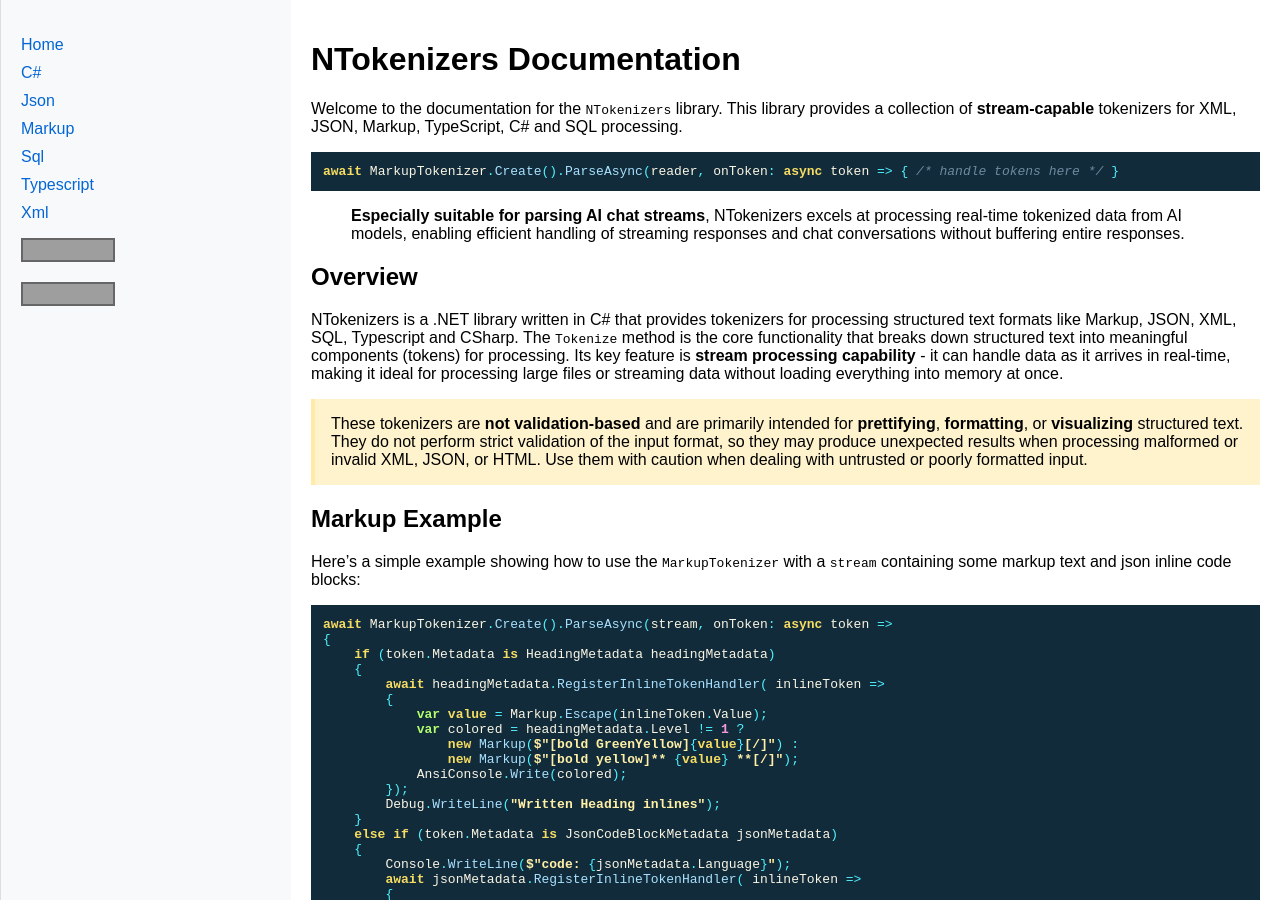
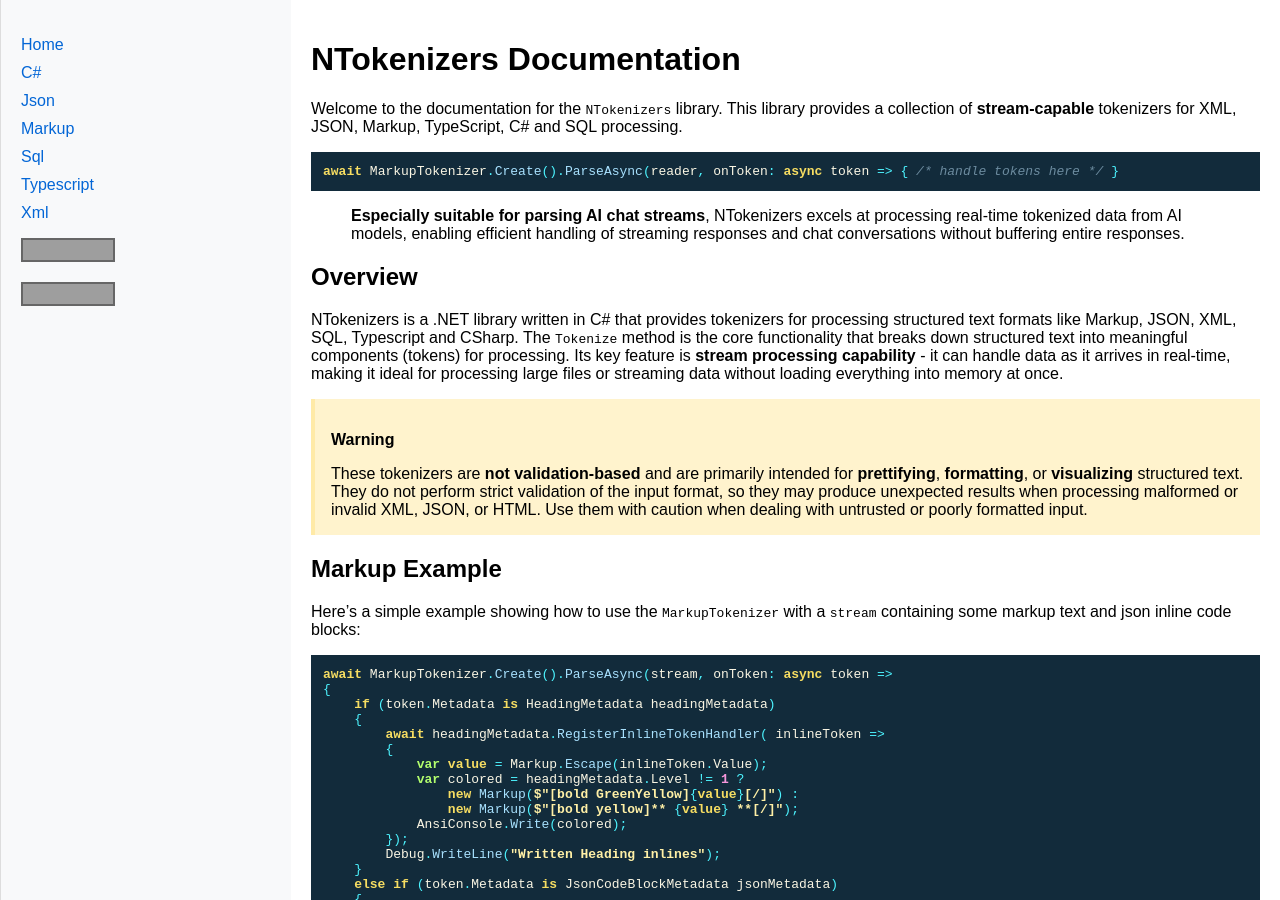
Before and after one commit to crwsolutions/ntokenizers, a Jekyll site: the page built from docs/index.md, in a window 1280 px wide and 900 px high. Built offline with Jekyll 4.4.1, drawn with Linux system fonts in a browser that asks for light colours; grey boxes are pictures that could not be loaded.

Commit message:
index.md: give warning warning title

```diff
--- a/docs/index.md
+++ b/docs/index.md
@@ -18,6 +18,7 @@ await MarkupTokenizer.Create().ParseAsync(reader, onToken: async token => { /* h
 NTokenizers is a .NET library written in C# that provides tokenizers for processing structured text formats like Markup, JSON, XML, SQL, Typescript and CSharp. The `Tokenize` method is the core functionality that breaks down structured text into meaningful components (tokens) for processing. Its key feature is **stream processing capability** - it can handle data as it arrives in real-time, making it ideal for processing large files or streaming data without loading everything into memory at once.
 
 <blockquote class="warning">
+ <p><b>Warning</b></p>
  These tokenizers are <b>not validation-based</b> and are primarily intended for <b>prettifying</b>, <b>formatting</b>, or <b>visualizing</b> structured text. They do not perform strict validation of the input format, so they may produce unexpected results when processing malformed or invalid XML, JSON, or HTML. Use them with caution when dealing with untrusted or poorly formatted input.
 </blockquote>
 
```
